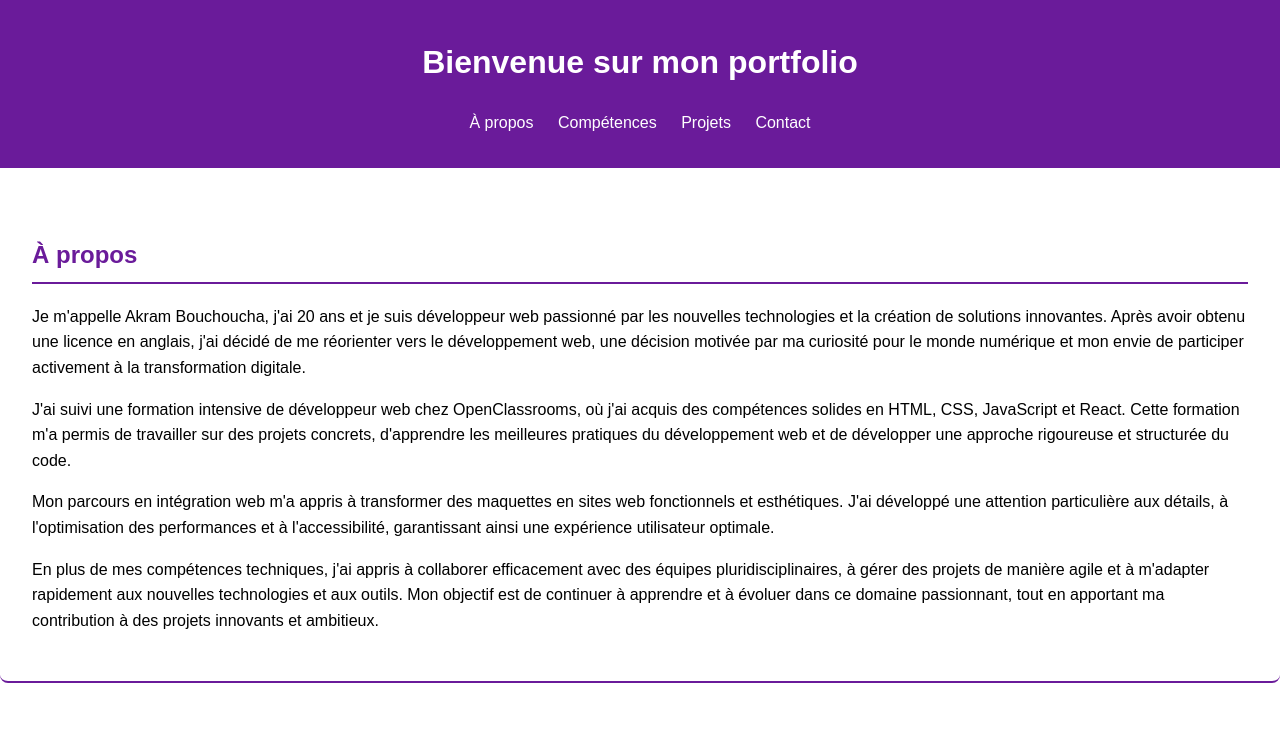
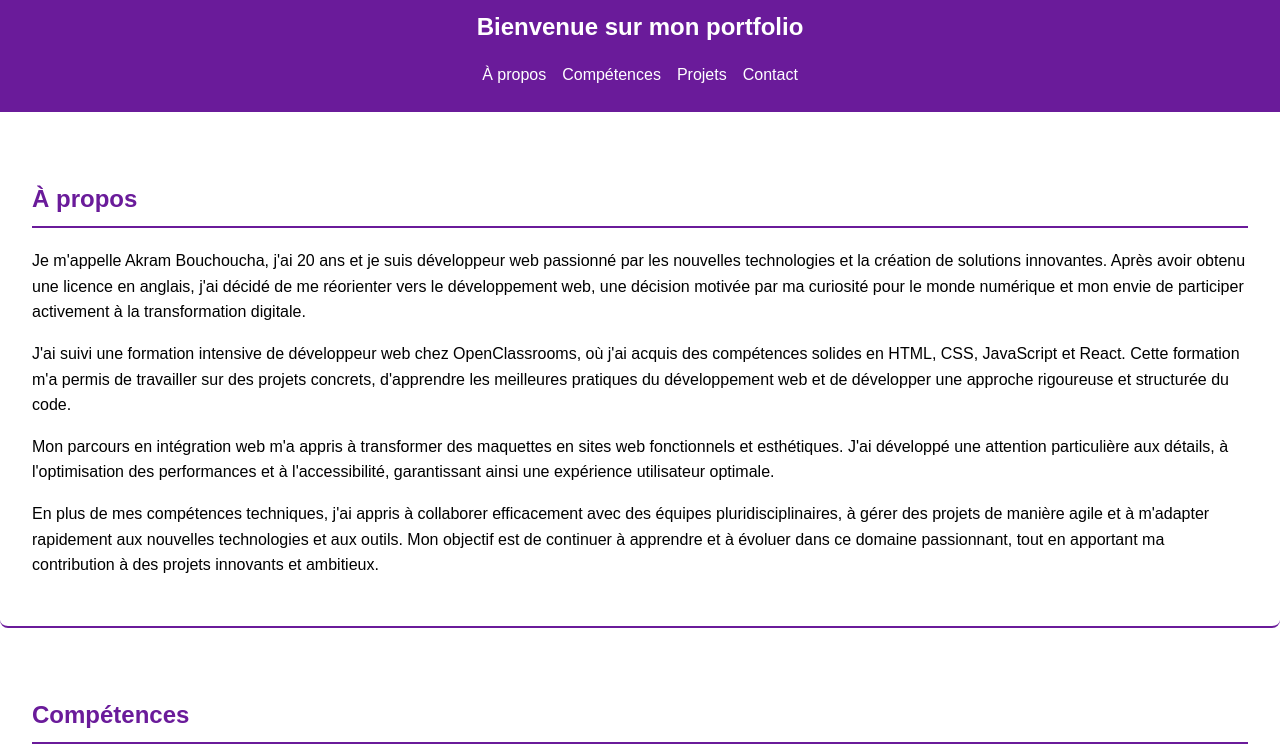
Before and after one commit to AkramBOU06/portfolio-akram, a website: page index.html in a window 1280 px wide. Shown: the top 748 px of the page. Drawn offline with nearby package versions, Linux system fonts and the light colour scheme; files that its build step writes are made by us from their sources.

Commit message:
Features: mise en place d'un header toujours présent

```diff
--- a/scss/_header.scss
+++ b/scss/_header.scss
@@ -1,21 +1,39 @@
 header {
-    background: $primary-color;
-    color: #fff;
-    padding: 1rem 0;
+    background-color: $primary-color;
+    color: $background-color;
+    padding: 0.5rem 0; // Réduire le padding pour un header plus petit
+    position: sticky;
+    top: 0;
+    z-index: 1000;
     text-align: center;
 
-    nav ul {
-        list-style: none;
-        padding: 0;
+    h1 {
+        margin: 0;
+        font-size: 1.5rem; // Réduire la taille du texte
+    }
 
-        li {
-            display: inline;
-            margin: 0 10px;
+    nav {
+        ul {
+            list-style: none;
+            padding: 0;
+            display: flex;
+            justify-content: center;
 
-            a {
-                color: #fff;
-                text-decoration: none;
+            li {
+                margin: 0 0.5rem;
+
+                a {
+                    color: $background-color;
+                    text-decoration: none;
+                    &:hover {
+                        text-decoration: underline;
+                    }
+                }
             }
         }
     }
 }
+
+html {
+    scroll-behavior: smooth; // Ajoute le défilement fluide pour toute la page
+}
--- /dev/null
+++ b/scss/_sections.scss
@@ -0,0 +1,30 @@
+section {
+    padding: 4rem 2rem 2rem; // Ajuster le padding supérieur
+    margin: 1rem 0;
+    border-radius: 8px;
+    background: $background-color;
+    color: $secondary-color;
+
+    &:before {
+        content: "";
+        display: block;
+        height: 4rem; // Ajuster cette valeur en fonction de la nouvelle hauteur du header
+        margin-top: -4rem; // Même valeur que height pour compenser
+        visibility: hidden;
+    }
+
+    h2 {
+        color: $primary-color;
+        border-bottom: 2px solid $primary-color;
+        padding-bottom: 0.5rem;
+    }
+
+    a {
+        color: $accent-color;
+        text-decoration: none;
+
+        &:hover {
+            text-decoration: underline;
+        }
+    }
+}
--- a/scss/styles.scss
+++ b/scss/styles.scss
@@ -7,6 +7,7 @@
 @import 'contact';
 @import 'animations';
 @import 'modal';
+@import 'sections';
 
 body {
     font-family: Arial, sans-serif;
@@ -18,11 +19,19 @@ body {
 }
 
 section {
-    padding: 2rem;
+    padding: 4rem 2rem 2rem; // Ajuster le padding supérieur
     margin: 1rem 0;
     border-radius: 8px;
     background: $background-color;
     color: $secondary-color;
+
+    &:before {
+        content: "";
+        display: block;
+        height: 4rem; // Ajuster cette valeur en fonction de la nouvelle hauteur du header
+        margin-top: -4rem; // Même valeur que height pour compenser
+        visibility: hidden;
+    }
 
     h2 {
         color: $primary-color;
@@ -43,14 +52,10 @@ section {
 header, nav, footer {
     background-color: $primary-color;
     color: $background-color;
+}
 
-    a {
-        color: $background-color;
-
-        &:hover {
-            text-decoration: underline;
-        }
-    }
+footer p {
+    color: $background-color;
 }
 
 .skills-grid .skill p {
@@ -77,10 +82,6 @@ header, nav, footer {
     color: $accent-color;
 }
 
-footer p {
-    color: $background-color;
-}
-
 /* Media Queries */
 @media (max-width: 768px) {
     header {
@@ -93,8 +94,7 @@ footer p {
     }
 
     section {
-        padding: 1rem;
-        margin: 0.5rem 0;
+        padding: 4rem 1rem 1rem; // Ajuster le padding supérieur
     }
 
     .skills-grid {
@@ -123,8 +123,7 @@ footer p {
     }
 
     section {
-        padding: 1.5rem;
-        margin: 0.75rem 0;
+        padding: 4rem 1.5rem 1.5rem; // Ajuster le padding supérieur
     }
 
     .skills-grid {
```
